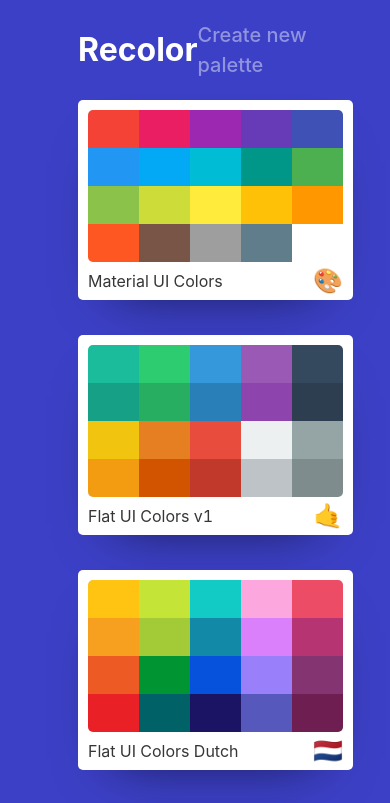
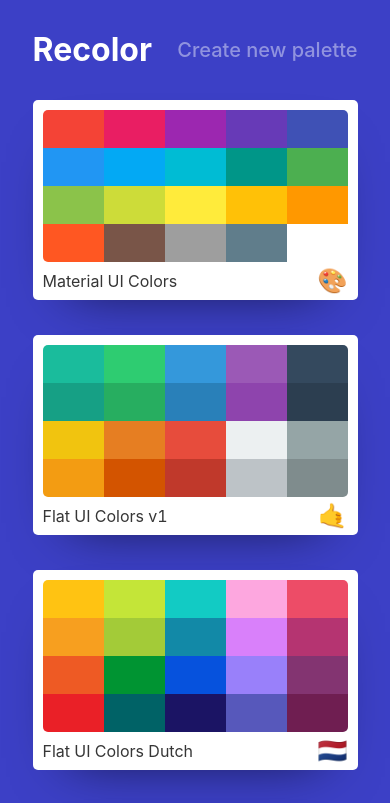
Before and after one commit to MikeMikhailov/Recolor, a React app: page / in a window 390 px wide. Shown: the top 803 px of the page. Built offline with nearby package versions, Linux system fonts and the light colour scheme.

Commit message:
Minor responsive ui tweaks

```diff
--- a/src/components/CreatePalette/Palette.jsx
+++ b/src/components/CreatePalette/Palette.jsx
@@ -9,7 +9,7 @@
   display: grid;
   grid-auto-rows: 23.75vh;
   grid-template-columns: repeat(auto-fill, minmax(250px, 1fr));
-  @media (min-width: 1200px) {
+  @media (min-width: 1500px) {
     grid-template-columns: repeat(5, 1fr);
   }
 `;
--- a/src/components/Hero/Navbar.jsx
+++ b/src/components/Hero/Navbar.jsx
@@ -5,6 +5,7 @@
 
 const Container = styled.div`
   width: 60%;
+  min-width: 325px;
   height: 100px;
   display: flex;
   justify-content: space-between;
--- a/src/containers/Hero.jsx
+++ b/src/containers/Hero.jsx
@@ -17,11 +17,12 @@
 
 const PalettesContainer = styled.div`
   display: grid;
-  grid-template-columns: repeat(auto-fit, minmax(275px, 1fr));
+  grid-template-columns: repeat(auto-fit, minmax(225px, 1fr));
   grid-auto-rows: 200px;
   column-gap: 50px;
   row-gap: 35px;
   width: 60%;
+  min-width: 325px;
 `;
 
 function Hero() {
```
